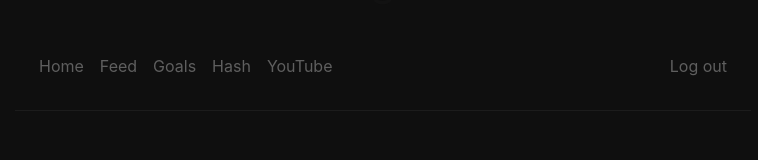
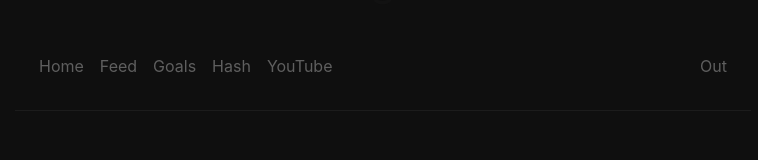
Before and after one commit to ldcu/Feed, a React (Create React App) app in the folder client/: page / in a window 1280 px wide. Shown: the part 186-346 px from the top of the page, without its empty margins (257-1015 px from the left). Built offline with nearby package versions, Linux system fonts and the light colour scheme; no server answers; sample sign-in values are in the browser's storage.

Commit message:
abec9b1fe8a7469d03fea2a934a57e19

```diff
--- a/client/src/App.js
+++ b/client/src/App.js
@@ -62,7 +62,7 @@ const AuthRoute = ({ component: Component, ...rest }) => (
                     <Nav.Link eventKey="4" href="/yt" title="YouTube" className="link">YouTube</Nav.Link>
                   </Nav>
                   <Nav className="justify-content-end">
-                    <Nav.Link eventKey="4" href="/" title="Log out" className="link" onClick={handleSubmit}>Log out</Nav.Link>
+                    <Nav.Link eventKey="4" href="/" title="Log out" className="link" onClick={handleSubmit}>Out</Nav.Link>
                   </Nav>
                 </Navbar.Collapse>
               </Navbar>
--- a/client/src/pages/feed.js
+++ b/client/src/pages/feed.js
@@ -165,7 +165,7 @@ class Feed extends React.Component {
 							<br />
 
 							<div align="right">
-								<Button type="submit" size="m">Send post</Button>
+								<Button type="submit" size="m">Send</Button>
 							</div>
 							<br />
 						</form>
```
